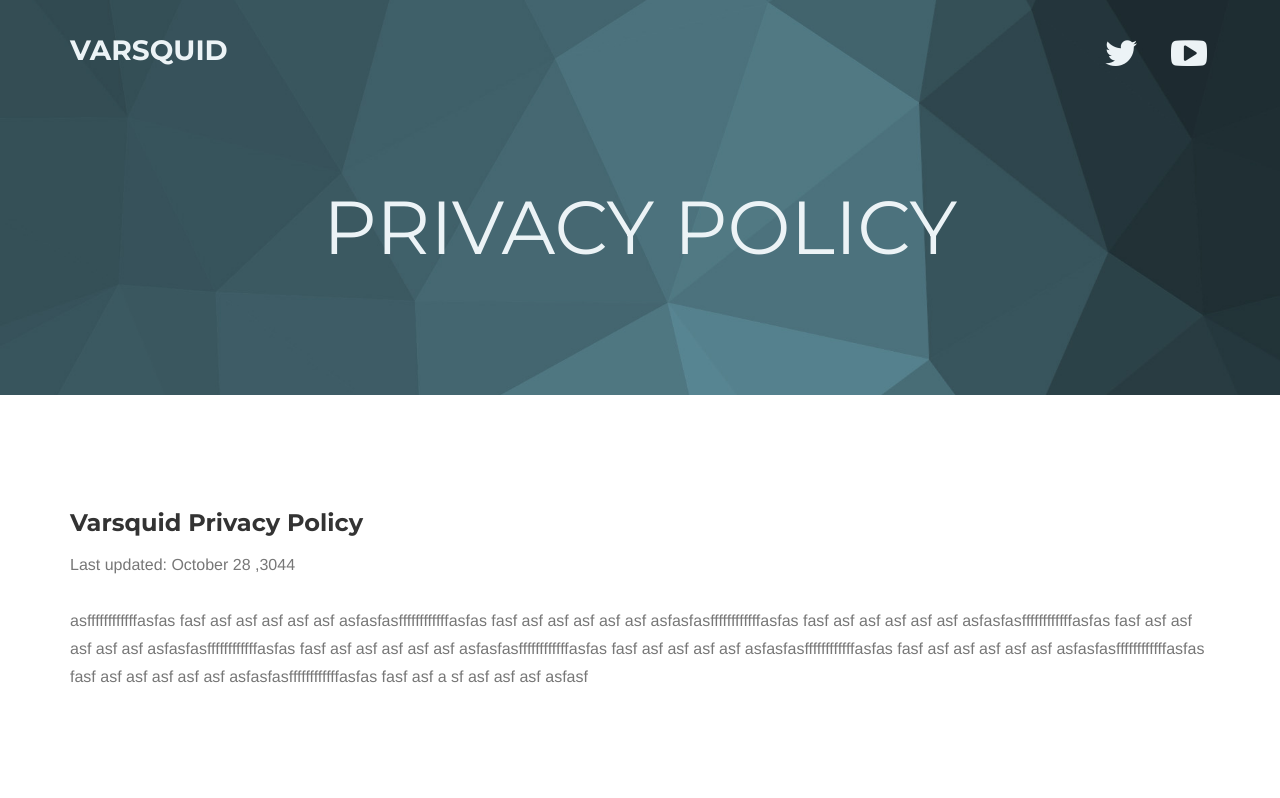
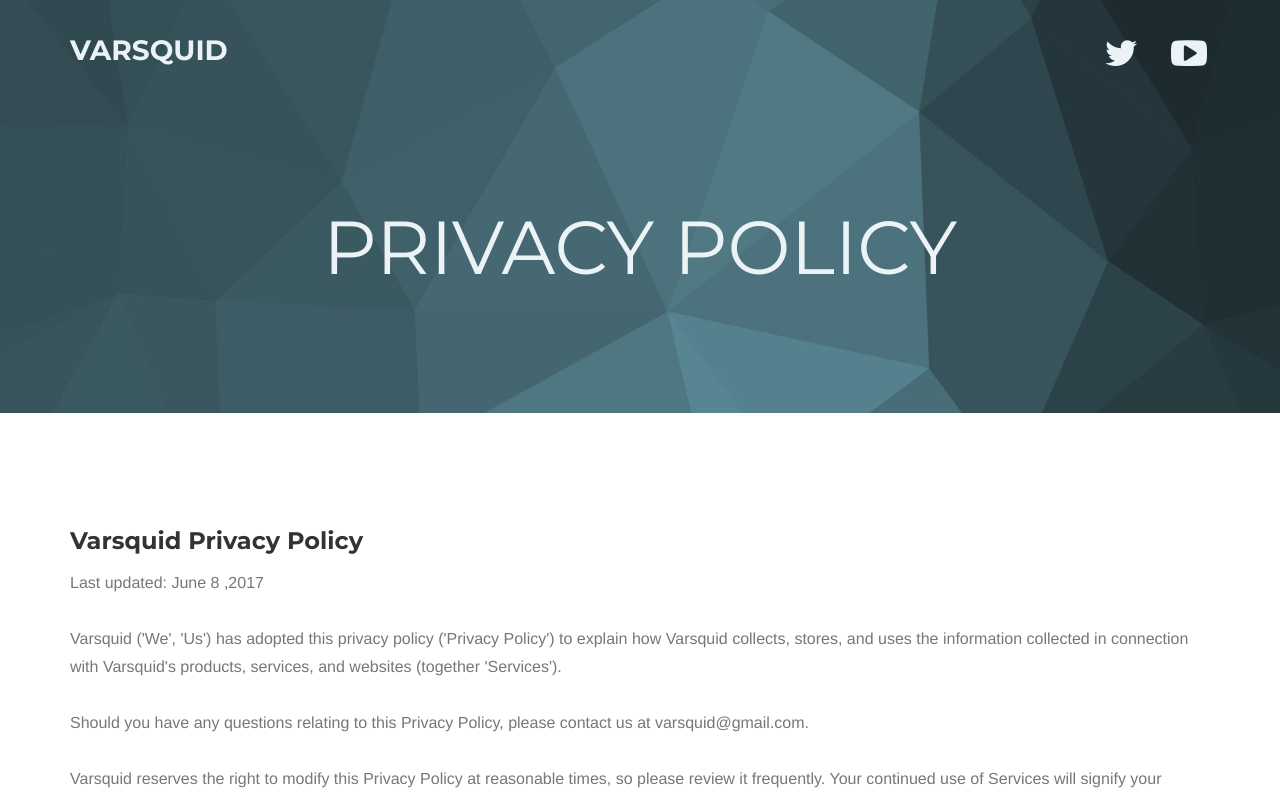
Before and after one commit to royalbrawler/vrsquidcorp, a website: page privacy.html in a window 1280 px wide. Shown: the top 798 px of the page. Drawn offline with nearby package versions, Linux system fonts and the light colour scheme; a web font is replaced by a local one.

Commit message:
privacy policy, em scaling

```diff
--- a/css/agency.css
+++ b/css/agency.css
@@ -344,8 +344,8 @@
 }
 
 header .intro-text {
-    padding-top: 100px;
-    padding-bottom: 50px;
+    padding-top: 7em;
+    padding-bottom: 4em;
 }
 
 header .intro-text .intro-lead-in {
@@ -377,8 +377,8 @@
 
 @media (min-width: 768px) {
     header .intro-text {
-        padding-top: 190px;
-        padding-bottom: 100px;
+        padding-top: 15em;
+        padding-bottom: 7em;
     }
 
     header .intro-text .intro-lead-in {
--- a/privacy.html
+++ b/privacy.html
@@ -88,16 +88,92 @@
     <div class="container">
         <h3 class="service-heading">Varsquid Privacy Policy</h3>
         <p class="text-muted">
-            Last updated: October 28 ,3044
+            Last updated: June 8 ,2017
             <br/>
             <br/>
-            asffffffffffffasfas fasf asf asf asf asf asf asfasfasffffffffffffasfas fasf asf asf asf asf asf asfasfasffffffffffffasfas
-            fasf asf asf asf asf asf asfasfasffffffffffffasfas fasf asf asf asf asf asf asfasfasffffffffffffasfas
-            fasf asf asf asf asf asf asfasfasffffffffffffasfas fasf asf asf
-            asf asf asfasfasffffffffffffasfas
-            fasf asf asf asf asf asf asfasfasffffffffffffasfas fasf asf asf asf
-            asf asf asfasfasffffffffffffasfas fasf asf a
-            sf asf asf asf asfasf
+            Varsquid ('We', 'Us') has adopted this privacy policy ('Privacy Policy') to explain how Varsquid collects, stores, and
+            uses the information collected in connection with Varsquid's products, services, and websites (together 'Services').
+            <br/>
+            <br/>
+            Should you have any questions relating to this Privacy Policy, please contact us at varsquid@gmail.com.
+            <br/>
+            <br/>
+            Varsquid reserves the right to modify this Privacy Policy at reasonable times, so please review it frequently. Your
+            continued use of Services will signify your acceptance of the changes to this Privacy Policy.
+            <br/>
+            <br/>
+            1. Non-personal Data <br/>
+            For purposes of this Privacy Policy, 'non-personal data' means information that does not directly identify you.
+            Additionally, non-personal data means 'aggregate' and 'de-personalized' information, which is data Varsquid collects about
+            the use of Varsquid Services, from which any personally identifiable data has been removed.
+            <br/>
+            <br/>
+            Varsquid may use tools to automatically collect and use certain non-personal data that does not directly enable Varsquid to identify you.
+            <br/>
+            <br/>
+            2. Personal Data <br/>
+            For purposes of this Privacy Policy, 'personal data' means personally
+            identifiable information that specifically identifies you as an individual.
+            <br/>
+            <br/>
+            Likely situations when you make personal data available to Varsquid include, but are not limited to:
+            (i) requesting technical support;
+            and (ii) otherwise through use of Varsquid Services where personal data is required for use and/or participation.
+            <br/>
+            <br/>
+            Varsquid may use personal and non-personal data, both individually and combined together,
+            for purposes of analyzing usage of the Services, providing customer and technical support,
+            managing and providing Services, and to further develop the Services and other Varsquid services and products.
+            Varsquid may combine non-personal data with personal data.
+            <br/>
+            <br/>
+            3. Location Data <br/>
+            We do not use or collect your precise geographic location.
+            <br/>
+            <br/>
+            4. Data Retention <br/>
+            Varsquid retains the data collected pursuant to this Privacy Policy for the period necessary to fulfill the purposes
+            outlined in this Privacy Policy unless a longer retention period is required or permitted by law.
+            Thereafter if the collected data is no longer needed for purposes specified in this Privacy Policy,
+            Varsquid deletes all aforementioned data in its possession within a reasonable timeframe.
+            <br/>
+            <br/>
+            Irrespective of the above, Varsquid may still retain some of the data to the extent such retention is necessary to
+            resolve disputes, enforce Varsquid user agreements, and comply with technical and legal requirements and constraints
+            related to the security, integrity, and operation of Services.
+            <br/>
+            <br/>
+            Information we collect may be stored or processed on computers located in any country where we do business.
+            <br/>
+            <br/>
+            5. Safeguards <br/>
+            Varsquid follows generally accepted industry standards and maintains reasonable safeguards to attempt to ensure
+            the security, integrity, and privacy of the information in Varsquid's possession.
+            Data collected by Varsquid is stored in secure operating environments that are not available to the public.
+            To prevent unauthorized on-line access to data, Varsquid maintains data behind a firewall-protected server.
+            However, no security or encryption method can be guaranteed to protect information from hackers or human error.
+            <br/>
+            <br/>
+            6. Third Parties <br/>
+            Varsquid uses third-party ad networks to monetize the Services.
+            Ad networks are companies that manage the advertising process on this and many other apps.
+            For that reason, they may know information about you based on the way you use all the apps where they provide
+            advertising services. They compile this information to paint a picture of
+            which types of adverts you are likely to be interested in.
+            <br/>
+            <br/>
+            You can find out more about how they use your personal information here: <br/>
+            <a href="https://support.google.com/admob/answer/2753860?hl=en">https://support.google.com/admob/answer/2753860?hl=en</a> about Admob
+            <br/>
+            <br/>
+            7. Other <br/>
+            If you are under 13 years of age or a minor in your country of residence, please ask your
+            legal guardian's permission to use or access the Services. Varsquid encourages parents and/or guardians to play an
+            active role in their children's online experience at all times. Varsquid does not knowingly contact or collect information
+            from children under 13. If you believe Varsquid has inadvertently collected such information, please contact us so
+            Varsquid can promptly obtain parental consent or remove the information.
+            <br/>
+            <br/>
         </p>
     </div>
     <br/>
```
